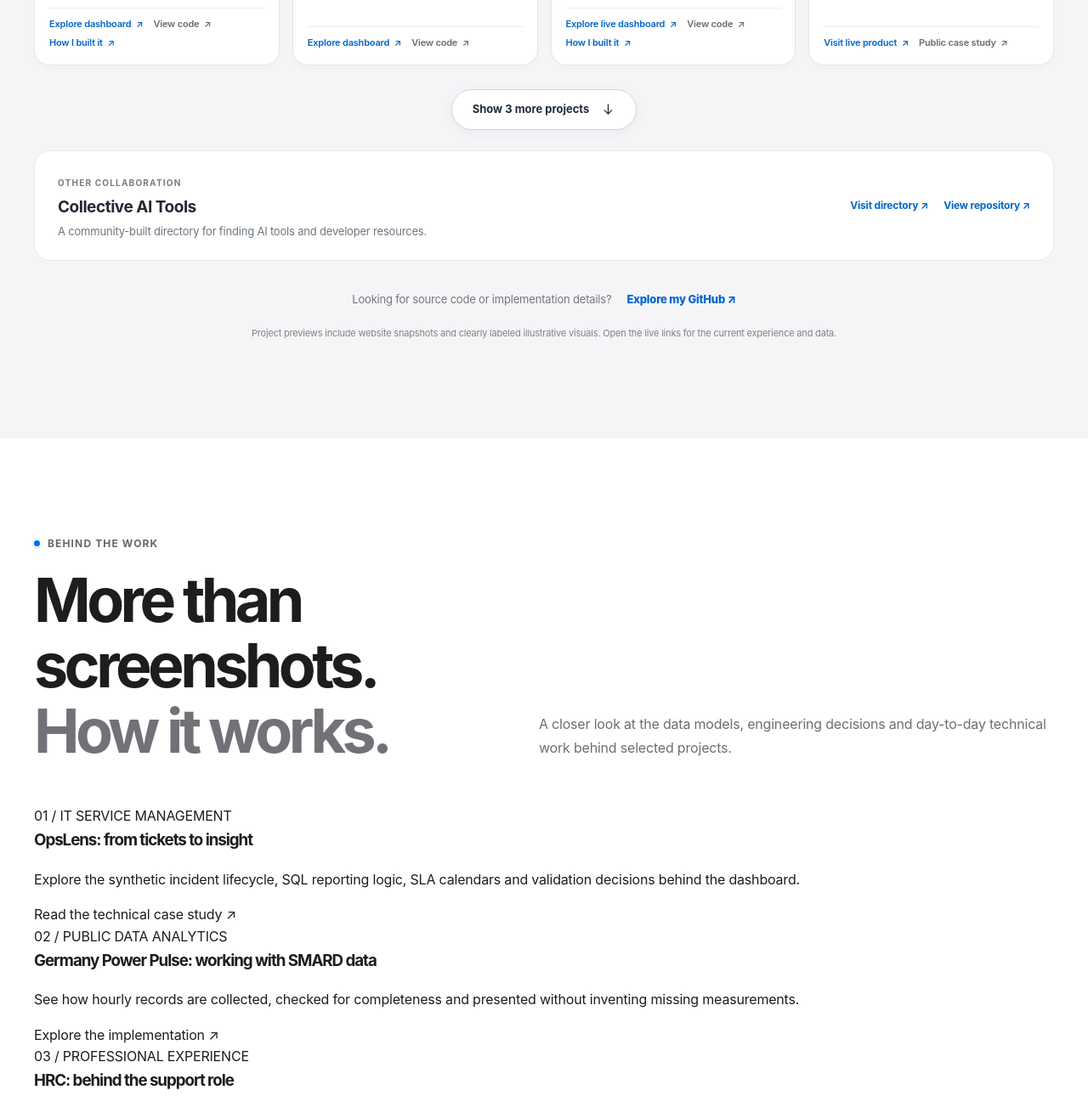
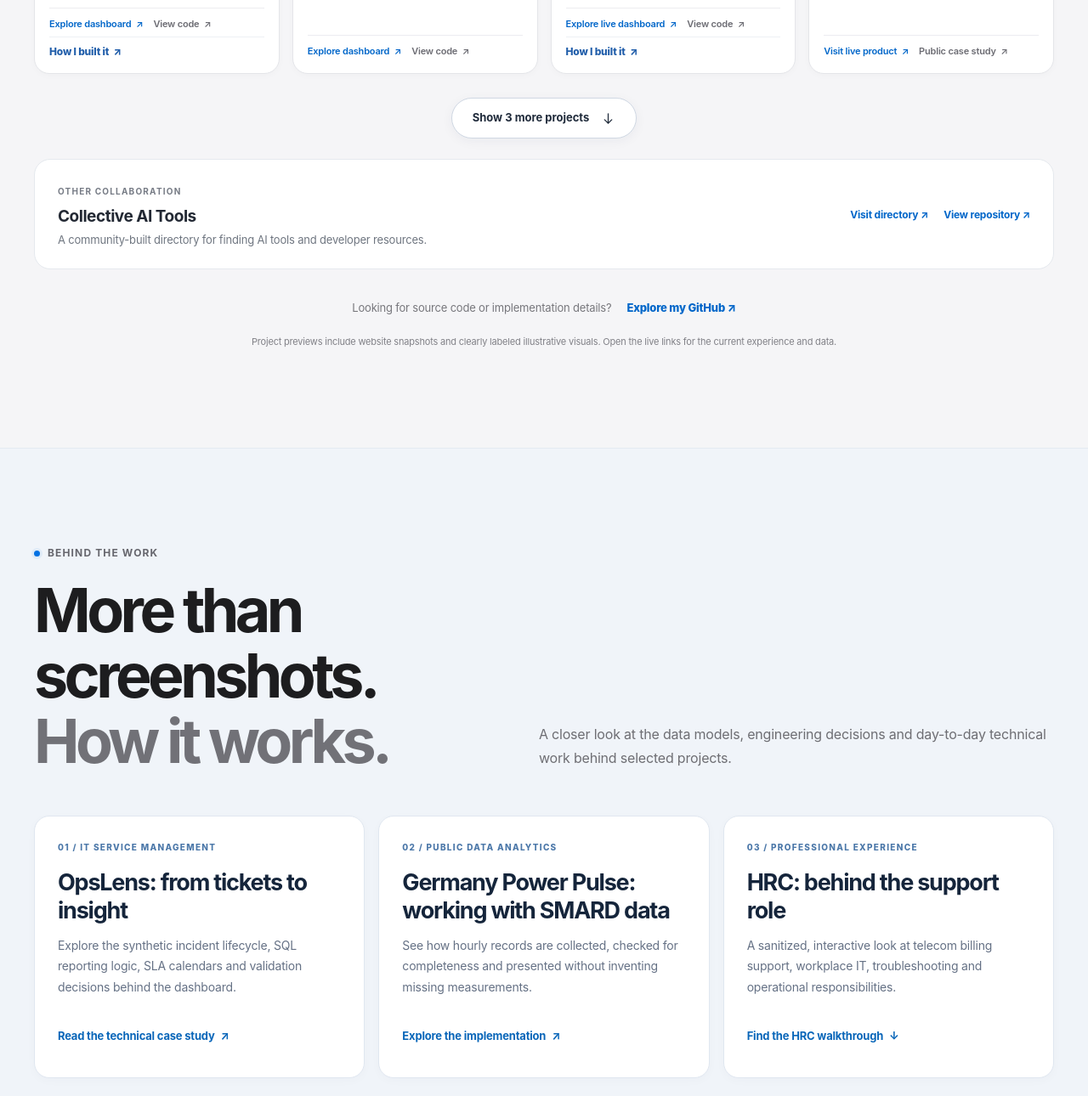
Before and after one commit to hjsarker/portfolio, a plain HTML site: page index.html in a window 1280 px wide. Shown: the part 1898-3188 px from the top of the page at 85% size. Drawn offline with Linux system fonts and the light colour scheme; no server answers.

Commit message:
Style recruiter-facing technical case study cards

```diff
--- a/design.css
+++ b/design.css
@@ -1757,3 +1757,25 @@ button,input{font:inherit}
 @media(max-width:720px){.hero-specialties{gap:8px;margin-top:16px}.hero-specialty{font-size:11px;min-height:42px}}
 @media(max-width:430px){.hero-specialties{display:grid;grid-template-columns:1fr;max-width:315px}.hero-specialty{justify-content:flex-start}}
 @media(prefers-reduced-motion:reduce){.hero-specialty{transition:none}}
+
+
+/* Portfolio V2 technical case highlights */
+.case-studies{background:#f0f4f9;border-top:1px solid #e4eaf2;border-bottom:1px solid #e4eaf2}
+.case-feature-grid{display:grid;grid-template-columns:repeat(3,minmax(0,1fr));gap:16px}
+.case-feature{
+  background:#fff;border:1px solid #e0e7f0;border-radius:18px;
+  padding:28px 27px;display:flex;flex-direction:column;align-items:flex-start;
+  box-shadow:0 3px 12px rgba(26,49,78,.025);
+}
+.case-feature-number{color:#4c78a9;font-size:10px;letter-spacing:.13em;font-weight:820}
+.case-feature h3{color:#15253b;font-size:clamp(19px,2.2vw,27px);line-height:1.24;letter-spacing:-.045em;margin:17px 0 12px}
+.case-feature p{font-size:14px;color:#657185;line-height:1.75;margin:0 0 24px}
+.case-feature a{color:#0966b9;font-size:13px;font-weight:750;margin-top:auto;min-height:42px;display:inline-flex;align-items:center;gap:7px}
+.case-feature a:hover{text-decoration:underline;text-underline-offset:4px}
+.case-feature a:focus-visible{outline:3px solid #80baff;outline-offset:3px}
+.project-links a.project-link-case{
+ width:100%;border-top:1px solid #edf0f4;padding-top:8px;
+ color:#215eaa;font-size:12px;font-weight:760;
+}
+@media(max-width:900px){.case-feature-grid{grid-template-columns:1fr 1fr}}
+@media(max-width:620px){.case-feature-grid{grid-template-columns:1fr}.case-feature{padding:22px}}
```
